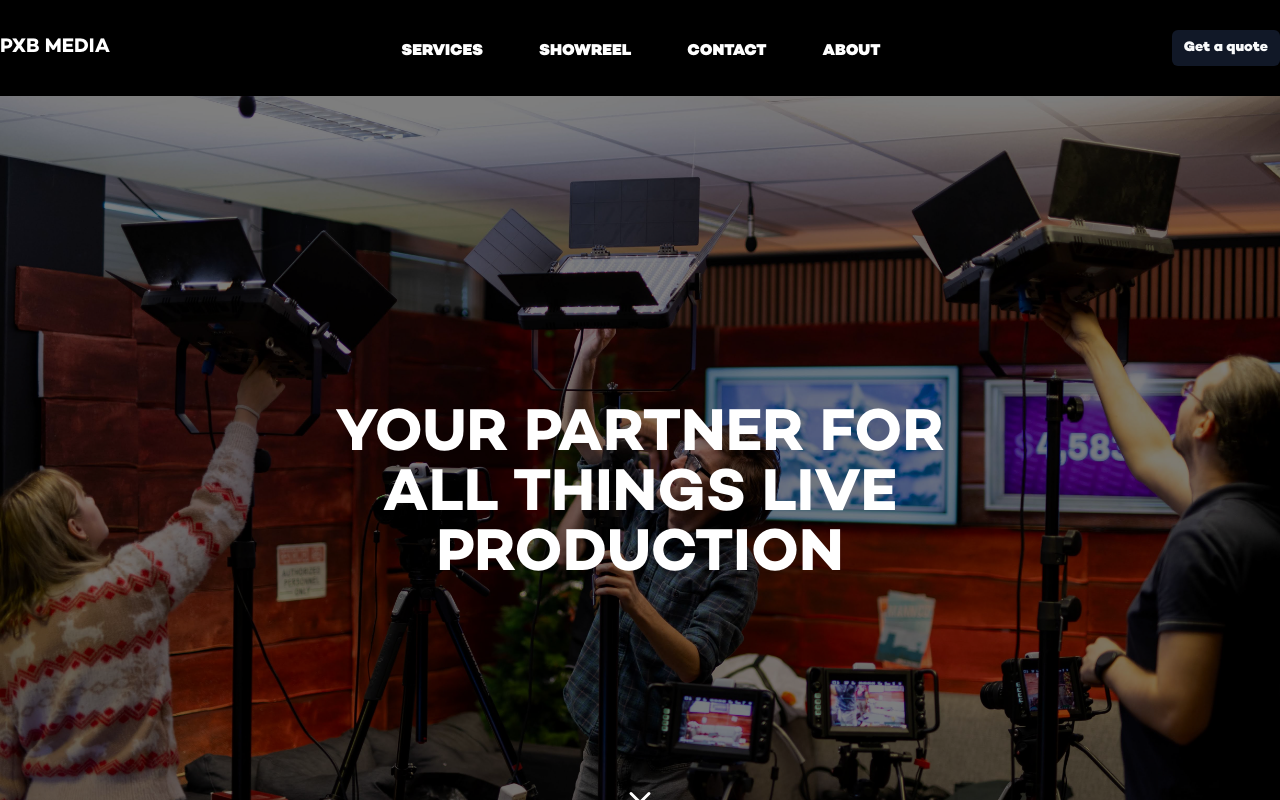
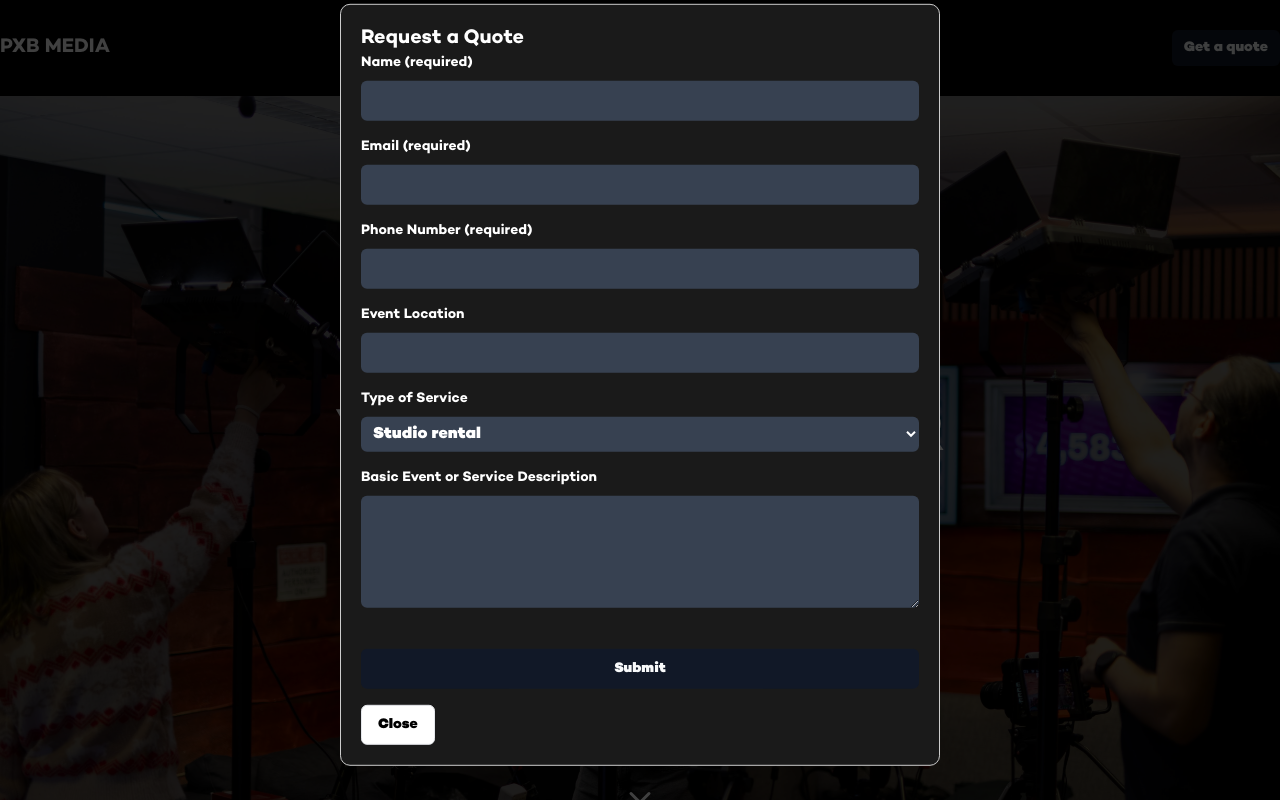
Before and after one commit to ThatGuyHS/pxb-media-test, a Next.js app in the folder pxb-media-test/: page / in a window 1280 px wide. Both pictures are taken after a click on the button "Get a quote". Shown: the top 800 px of the page. Built offline with nearby package versions, Linux system fonts and the light colour scheme.

Commit message:
added quote modal

```diff
--- a/pxb-media-test/app/page.tsx
+++ b/pxb-media-test/app/page.tsx
@@ -1,14 +1,19 @@
 "use client"
 import { useState, useRef, useEffect } from 'react';
 import { Button } from '@/components/ui/button';
+import QuoteModal from '@/components/modal/quotemodal';
 
 export default function Component() {
   const [menuOpen, setMenuOpen] = useState(false);
   const menuRef = useRef<HTMLDivElement>(null);
+  const [modalIsOpen, setModalIsOpen] = useState(false);
 
   const handleToggleMenu = () => {
     setMenuOpen(!menuOpen);
   };
+
+  const openModal = () => setModalIsOpen(true);
+  const closeModal = () => setModalIsOpen(false);
 
   const handleClickOutside = (event: any) => {
     if (menuRef.current && !menuRef.current.contains(event.target)) {
@@ -53,11 +58,12 @@
               ABOUT
             </a>
           </div>
-          <Button className="hidden md:inline-flex" size="sm" variant="default">
+          <Button onClick={openModal} className="hidden md:inline-flex" size="sm" variant="default">
             Get a quote
           </Button>
         </nav>
       </header>
+      <QuoteModal isOpen={modalIsOpen} onRequestClose={closeModal} />
       <main>
         <section className="relative h-screen bg-cover bg-center bg-gradient-to-b from-black via-gray-800 to-gray-900"
          style={{ backgroundImage: "url('/tf.connect-11.jpg')" }}>
--- /dev/null
+++ b/pxb-media-test/components/modal/quotemodal.tsx
@@ -0,0 +1,87 @@
+import React from 'react';
+import Modal from 'react-modal';
+import { Button } from '@/components/ui/button';
+
+Modal.setAppElement('body');  // Make sure to set your app element
+
+type QuoteModalType = {
+    isOpen: any
+    onRequestClose: any
+}
+
+const QuoteModal: React.FC<QuoteModalType> = ({ isOpen, onRequestClose }) => {
+    return (
+        <Modal
+            isOpen={isOpen}
+            onRequestClose={onRequestClose}
+            style={{
+                content: {
+                    top: '10%',  // Increased from '50%' to start lower due to the sticky navbar
+                    left: '50%',
+                    right: 'auto',
+                    bottom: 'auto',
+                    marginRight: '-50%',
+                    transform: 'translate(-50%, -10%)', // Adjusted translate to align properly
+                    backgroundColor: '#1A1A1A', // Dark background
+                    color: 'white', // Text color
+                    borderRadius: '10px',
+                    border: '1px solid #ccc',
+                    maxWidth: '600px', // Set a max-width for the modal
+                    width: '90%', // Use most of the screen width on smaller screens
+                },
+                overlay: {
+                    backgroundColor: 'rgba(0, 0, 0, 0.75)', // Semi-transparent overlay
+                    zIndex: 50  // Ensure overlay is above other content but below modal
+                }
+            }}
+        >
+            <h2 className="text-xl font-bold">Request a Quote</h2>
+            <form>
+                <div className="mb-4">
+                    <label htmlFor="name" className="block text-sm font-bold mb-2">Name (required)</label>
+                    <input type="text" id="name" required className="w-full p-2 rounded-md bg-gray-700 text-white"/>
+                </div>
+                <div className="mb-4">
+                    <label htmlFor="email" className="block text-sm font-bold mb-2">Email (required)</label>
+                    <input type="email" id="email" required className="w-full p-2 rounded-md bg-gray-700 text-white"/>
+                </div>
+                <div className="mb-4">
+                    <label htmlFor="phone" className="block text-sm font-bold mb-2">Phone Number (required)</label>
+                    <input type="tel" id="phone" required className="w-full p-2 rounded-md bg-gray-700 text-white"/>
+                </div>
+                <div className="mb-4">
+                    <label htmlFor="location" className="block text-sm font-bold mb-2">Event Location</label>
+                    <input type="text" id="location" className="w-full p-2 rounded-md bg-gray-700 text-white"/>
+                </div>
+                <div className="mb-4">
+                    <label htmlFor="service" className="block text-sm font-bold mb-2">Type of Service</label>
+                    <select id="service" className="w-full p-2 rounded-md bg-gray-700 text-white">
+                        <option>Studio rental</option>
+                        <option>Equipment rental</option>
+                        <option>Live event broadcast</option>
+                        <option>Studio broadcast</option>
+                        <option>Webinar</option>
+                        <option>Live to tape recording</option>
+                        <option>Podcast recording</option>
+                        <option>Esports</option>
+                        <option>Web development</option>
+                        <option>Creative consultancy</option>
+                        <option>Other</option>
+                    </select>
+                </div>
+                <div className="mb-4">
+                    <label htmlFor="description" className="block text-sm font-bold mb-2">Basic Event or Service Description</label>
+                    <textarea id="description" rows={4} className="w-full p-2 rounded-md bg-gray-700 text-white"></textarea>
+                </div>
+                <Button type="submit" className="w-full mt-4" variant="default">
+                    Submit
+                </Button>
+            </form>
+            <Button onClick={onRequestClose} variant="outline" className="mt-4 text-black">
+                Close
+            </Button>
+        </Modal>
+    );
+};
+
+export default QuoteModal;
--- a/pxb-media-test/package.json
+++ b/pxb-media-test/package.json
@@ -17,6 +17,7 @@
     "next": "14.2.3",
     "react": "^18",
     "react-dom": "^18",
+    "react-modal": "^3.16.1",
     "tailwind-merge": "^2.3.0",
     "tailwindcss-animate": "^1.0.7"
   },
@@ -24,6 +25,7 @@
     "@types/node": "^20",
     "@types/react": "^18",
     "@types/react-dom": "^18",
+    "@types/react-modal": "^3.16.3",
     "eslint": "^8",
     "eslint-config-next": "14.2.3",
     "postcss": "^8",
```
Also changed, not shown: 1 other file (tests, documents, lock files or other folders).
